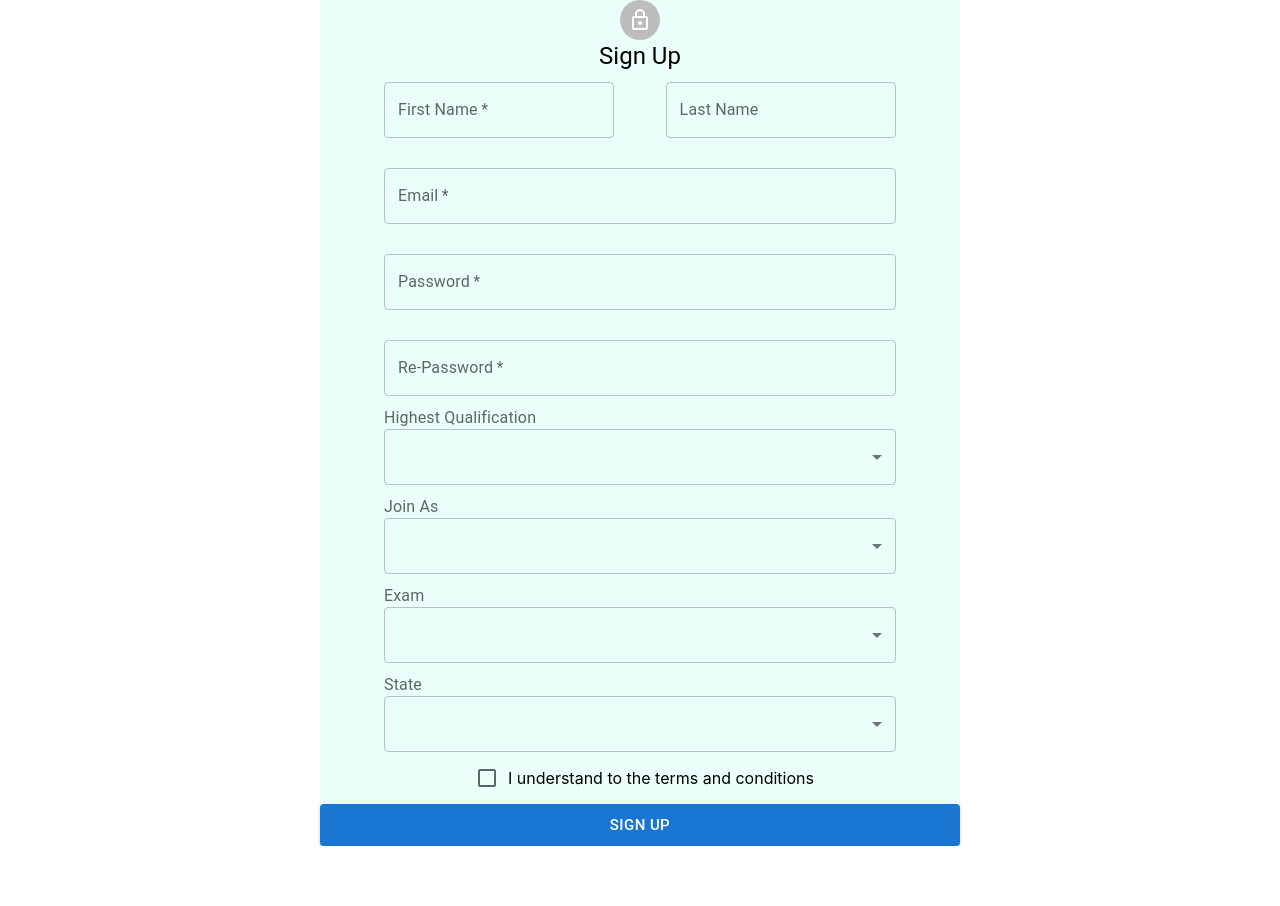
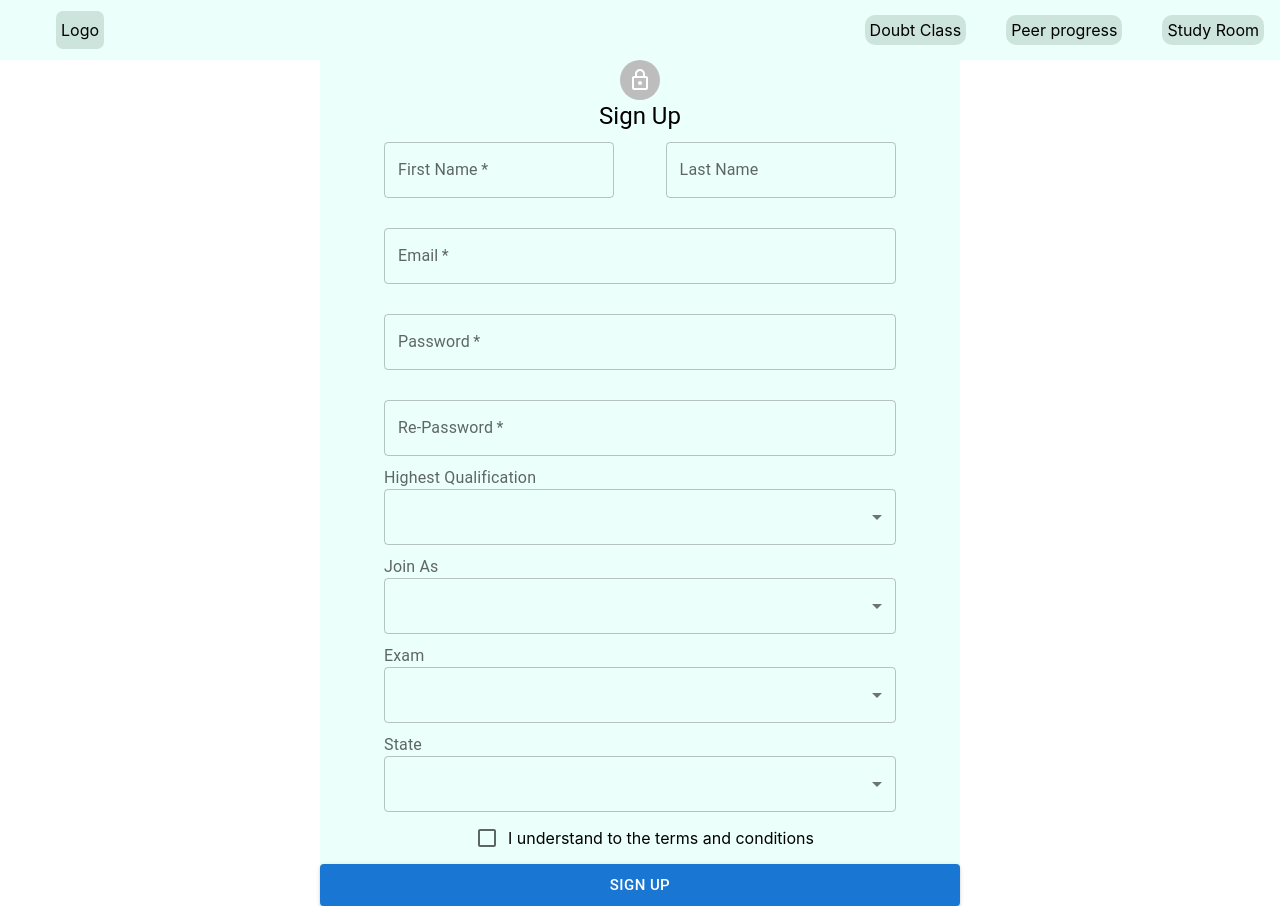
Before and after one commit to 120EE0692/GENoCADEMY, a React (Create React App) app: page / in a window 1280 px wide. Before the commit the page ends 846 px from the top, so only its background shows below. Built offline with nearby package versions, Linux system fonts and the light colour scheme.

Commit message:
feat:added navbar

```diff
--- a/package.json
+++ b/package.json
@@ -6,7 +6,7 @@
     "@emotion/react": "^11.7.1",
     "@emotion/styled": "^11.6.0",
     "@mui/icons-material": "^5.2.5",
-    "@mui/material": "^5.2.4",
+    "@mui/material": "^5.2.5",
     "@mui/styled-engine": "^5.2.5",
     "@mui/styles": "^5.2.3",
     "@testing-library/jest-dom": "^5.14.1",
--- /dev/null
+++ b/src/components/Navbar.js
@@ -0,0 +1,125 @@
+import React from "react";
+import { makeStyles } from "@mui/styles";
+import { Link } from "react-router-dom";
+
+const Navbar = () => {
+  const classes = useStyle();
+  const userlogged = true;
+  if (userlogged) {
+    return (
+      <div className={classes.topBar}>
+        <div className={classes.container}>
+        <div className={classes.navRight}>
+          <Link to="/" className={classes.navLink}>
+            Logo
+          </Link>
+        </div>
+          <ul className={classes.navList}>
+            <li className={classes.navItem}>
+              <Link to="/doubt" className={classes.navLink}>
+                Doubt Class
+              </Link>
+            </li>
+            <li className={classes.navItem}>
+              <Link to="/group" className={classes.navLink}>
+                Peer progress
+              </Link>
+            </li>
+            <li className={classes.navItem}>
+              <Link to="/room" className={classes.navLink}>
+                Study Room
+              </Link>
+            </li>
+          </ul>
+        </div>
+      </div>
+    );
+  } else {
+    return (
+      <div className={classes.topBar}>
+
+        <div className={classes.container}>
+        <div className={classes.navRight}>
+          <Link to="/" className={classes.navLink}>
+            Logo
+          </Link>
+        </div>
+          <ul className={classes.navList}>
+            <li className={classes.navItem}>
+              <Link to="/faq" className={classes.navLink}>
+                Ask A Question
+              </Link>
+            </li>
+            <li className={classes.navItem}>
+              <Link to="/" className={classes.navLink}>
+                Get Started
+              </Link>
+            </li>
+            <li className={classes.navItem}>
+              <Link to="/login" className={classes.navLink}>
+                Login
+              </Link>
+            </li>
+          </ul>
+        </div>
+      </div>
+    );
+  }
+};
+export default Navbar;
+
+
+const useStyle = makeStyles((theme) => ({
+  topBar: {
+    marginTop: "0",
+    backgroundColor: "#EBFFFB",
+  },
+  container: {
+    display: "flex",
+    justifyContent: "space-between",
+    alignItems: "center",
+    height: "60px",
+    maxWidth: "1280px",
+    paddingLeft: "16px",
+    paddingRight: "16px",
+    marginLeft: "auto",
+    marginRight: "auto",
+  },
+  navRight:{
+    position: 'relative',
+    marginLeft: "40px",
+    fontSize: "16px",
+    lineHeight: "28px",
+    fontWeight: "400",
+    backgroundColor: "#CDE4DC",
+    "&:hover": {
+      boxShadow: " 0 2px 2px 0 rgba(0,0,0,0.1), 0 2px 2px 0 rgba(0,0,0,0.19)",
+    },
+    padding: "5px",
+    borderRadius: "7px",
+  },
+
+  navList: {
+    margin: "0",
+    listStyleType: "none",
+  },
+  navItem: {
+    display: "inline",
+    marginLeft: "40px",
+    fontSize: "16px",
+    lineHeight: "28px",
+    fontWeight: "400",
+    backgroundColor: "#CDE4DC",
+    "&:hover": {
+      boxShadow: " 0 2px 2px 0 rgba(0,0,0,0.1), 0 2px 2px 0 rgba(0,0,0,0.19)",
+    },
+    padding: "5px",
+    borderRadius: "10px",
+
+
+  },
+  navLink: {
+    textDecoration: "none",
+    color: "#000000",
+  },
+}));
--- a/src/screens/App.js
+++ b/src/screens/App.js
@@ -1,16 +1,20 @@
 import LogIn from "../components/LogIn";
 import SignUp from "../components/SignUp";
 import { BrowserRouter as Router, Routes, Route} from "react-router-dom";
+import Navbar from "../components/Navbar"
 
 function App() {
   return (
     <>
+
         <Router>
+        <Navbar/>
           <Routes>
             <Route exact path="/" element={<SignUp />}> </Route>
             <Route exact path="/login" element={<LogIn />}></Route>
           </Routes>
         </Router>
+
     </>
   );
 }
```
Also changed, not shown: 1 other file (tests, documents, lock files or other folders). Lines whose indentation alone changed are shown as unchanged.
